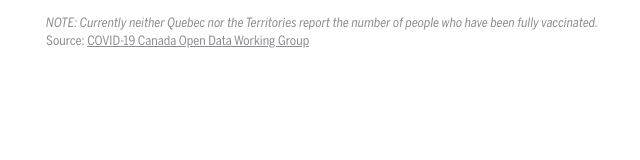
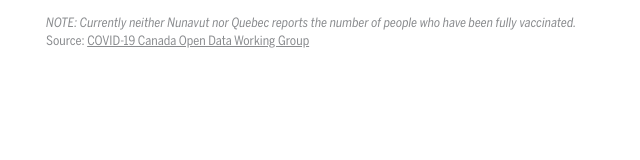
Before and after one commit to vs-postmedia/vaccine-tracker, a website built with webpack: page src/index.html in a window 1280 px wide. Shown: the full height of the page, 224-864 px from the left. Built offline with nearby package versions, Linux system fonts and the light colour scheme; no server answers; what @flourish/popup would draw is missing.

Commit message:
updated map footnote

```diff
--- a/src/index.html
+++ b/src/index.html
@@ -32,7 +32,7 @@
 				<div id="table"></div>
 			</section>
 			<footer>
-				<p class="note">NOTE: Currently neither Quebec nor the Territories report the number of people who have been fully vaccinated.</p>
+				<p class="note">NOTE: Currently neither Nunavut nor Quebec reports the number of people who have been fully vaccinated.</p>
 				<p class="source">Source: <a href="https://github.com/ishaberry/Covid19Canada" target="_blank">COVID-19 Canada Open Data Working Group</a></p>
 			</footer>
 		</div>
```
